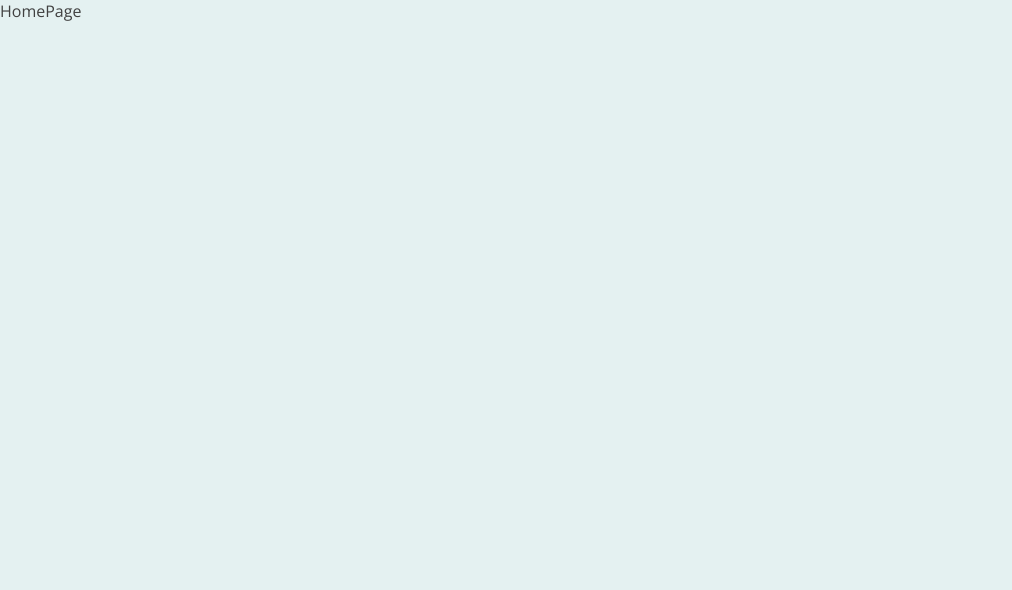
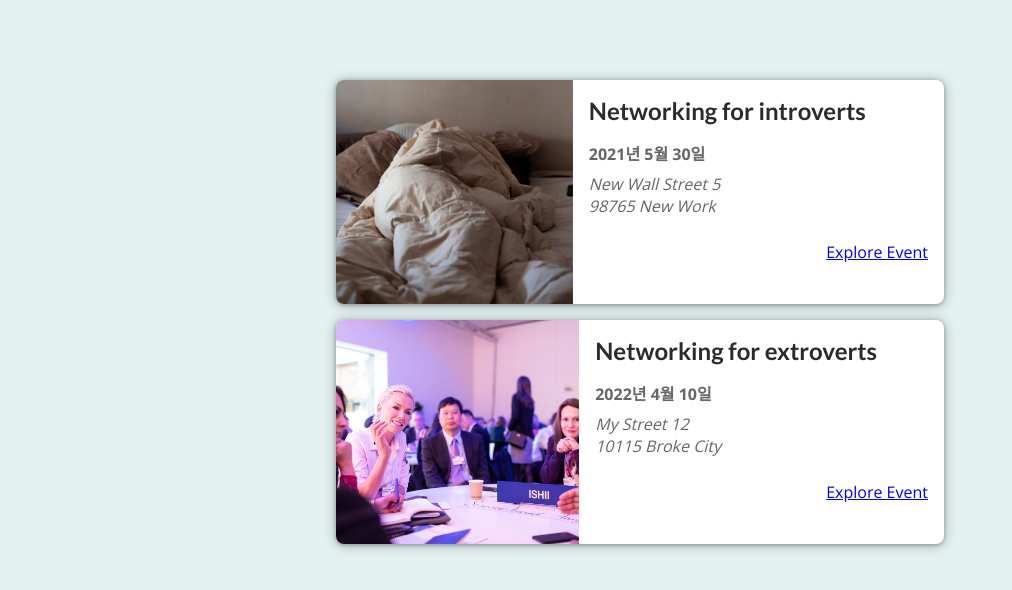
Before and after one commit to linear14/nextjs-react-the-complete-guide, a Next.js app in the folder section04/: page / in a window 1280 px wide. Shown: the top 590 px of the page, without its empty margins (0-1012 px from the left). Built offline with nearby package versions, Linux system fonts and the light colour scheme.

Commit message:
72 ~ 74. Add List & Item Component And Styling
- 72. Adding Regular React Components
- 73. Adding More React Components & Connecting Components
- 74. Styling Components In Next.js Projects

```diff
--- /dev/null
+++ b/section04/components/event/EventItem.js
@@ -0,0 +1,36 @@
+import Link from "next/link";
+import classes from "./EventItem.module.css";
+
+function EventItem(props) {
+  const { id, title, image, date, location } = props;
+
+  const humanReadableDate = new Date(date).toLocaleDateString("ko-KR", {
+    day: "numeric",
+    month: "long",
+    year: "numeric",
+  });
+  const formattedAddress = location.replace(", ", "\n");
+  const exploreLink = `/events/${id}`;
+
+  return (
+    <li className={classes.item}>
+      <img src={`/${image}`} alt={title} />
+      <div className={classes.content}>
+        <div className={classes.summary}>
+          <h2>{title}</h2>
+          <div className={classes.date}>
+            <time>{humanReadableDate}</time>
+          </div>
+          <div className={classes.address}>
+            <address>{formattedAddress}</address>
+          </div>
+        </div>
+        <div className={classes.actions}>
+          <Link href={exploreLink}>Explore Event</Link>
+        </div>
+      </div>
+    </li>
+  );
+}
+
+export default EventItem;
--- /dev/null
+++ b/section04/components/event/EventItem.module.css
@@ -0,0 +1,103 @@
+.item {
+  box-shadow: 0 1px 4px rgba(0, 0, 0, 0.3), 0 1px 12px 2px rgba(0, 0, 0, 0.2);
+  border-radius: 8px;
+  overflow: hidden;
+  background-color: white;
+  margin: 1rem;
+  display: flex;
+  flex-direction: column;
+  gap: 1rem;
+}
+
+.item img {
+  width: 100%;
+  object-fit: cover;
+  height: 10rem;
+}
+
+.content {
+  width: 100%;
+  padding: 0 1rem;
+  text-align: center;
+}
+
+.content h2 {
+  margin: 0.5rem 0;
+}
+
+.date,
+.address {
+  display: flex;
+  gap: 0.5rem;
+  align-items: center;
+}
+
+.date svg,
+.address svg {
+  width: 1.25rem;
+  height: 1.25rem;
+  color: #666666;
+}
+
+.content time {
+  color: #666666;
+  font-weight: bold;
+}
+
+.content address {
+  margin: 0.5rem 0;
+  color: #666666;
+  white-space: pre;
+}
+
+.actions {
+  display: flex;
+  flex-direction: column;
+  padding: 1rem;
+}
+
+.actions a {
+  display: block;
+}
+
+.actions a span {
+  vertical-align: middle;
+}
+
+.icon {
+  margin-left: 0.5rem;
+  display: inline-flex;
+  justify-content: center;
+  align-items: center;
+}
+
+.icon svg {
+  width: 1.25rem;
+  height: 1.25rem;
+}
+
+@media (min-width: 768px) {
+  .item {
+    flex-direction: row;
+  }
+
+  .item img {
+    width: 40%;
+    height: 14rem;
+  }
+
+  .content {
+    width: 60%;
+    padding: 0;
+    text-align: left;
+  }
+
+  .content h2 {
+    margin: 1rem 0;
+  }
+
+  .actions {
+    flex-direction: row;
+    justify-content: flex-end;
+  }
+}
--- /dev/null
+++ b/section04/components/event/EventList.js
@@ -0,0 +1,23 @@
+import EventItem from "./EventItem";
+import classes from "./EventList.module.css";
+
+function EventList(props) {
+  const { items } = props;
+
+  return (
+    <ul className={classes.list}>
+      {items.map((event) => (
+        <EventItem
+          key={event.key}
+          id={event.id}
+          title={event.title}
+          image={event.image}
+          date={event.date}
+          location={event.location}
+        />
+      ))}
+    </ul>
+  );
+}
+
+export default EventList;
--- /dev/null
+++ b/section04/components/event/EventList.module.css
@@ -0,0 +1,5 @@
+.list {
+  width: 90%;
+  max-width: 40rem;
+  margin: 5rem auto;
+}
--- a/section04/pages/index.js
+++ b/section04/pages/index.js
@@ -1,3 +1,12 @@
+import { getFeaturedEvents } from "../data/dummy-data";
+import EventList from "../components/event/EventList";
+
 export default function HomePage() {
-  return <div>HomePage</div>;
+  const featuredEvents = getFeaturedEvents();
+
+  return (
+    <div>
+      <EventList items={featuredEvents} />
+    </div>
+  );
 }
```
Also changed, not shown: 1 other file (tests, documents, lock files or other folders).
